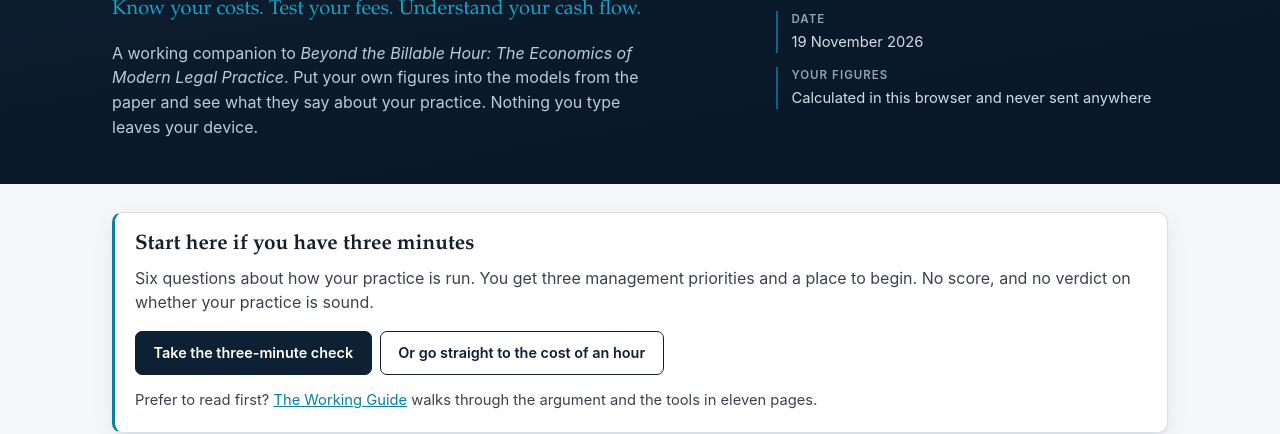
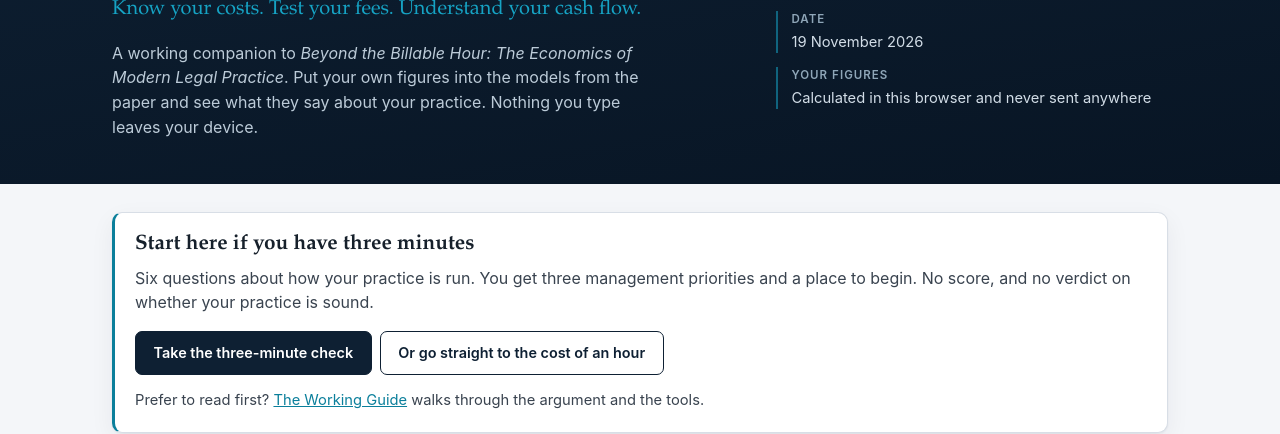
Before and after one commit to slstimpson/beyond-the-billable-hour-hub, a website: page index.html in a window 1280 px wide. Shown: the part 372-806 px from the top of the page. Drawn offline with Linux system fonts and the light colour scheme.

Commit message:
Landing page: drop the page count from the Working Guide line
Co-Authored-By: Claude Fable 5.2 <noreply@anthropic.com>
Claude-Session: https://claude.ai/code/session_01BgGVzkcFW7rm4VGX8ZWgzw

```diff
--- a/index.html
+++ b/index.html
@@ -46,7 +46,7 @@
       <a class="btn" href="check.html">Take the three-minute check</a>
       <a class="btn btn-ghost" href="cost-per-hour.html">Or go straight to the cost of an hour</a>
     </div>
-    <p style="margin-top:.9rem;font-size:.92rem">Prefer to read first? <a href="paper/beyond-the-billable-hour-working-guide.pdf">The Working Guide</a> walks through the argument and the tools in eleven pages.</p>
+    <p style="margin-top:.9rem;font-size:.92rem">Prefer to read first? <a href="paper/beyond-the-billable-hour-working-guide.pdf">The Working Guide</a> walks through the argument and the tools.</p>
   </div>
 
   <h2>The tools</h2>
```
